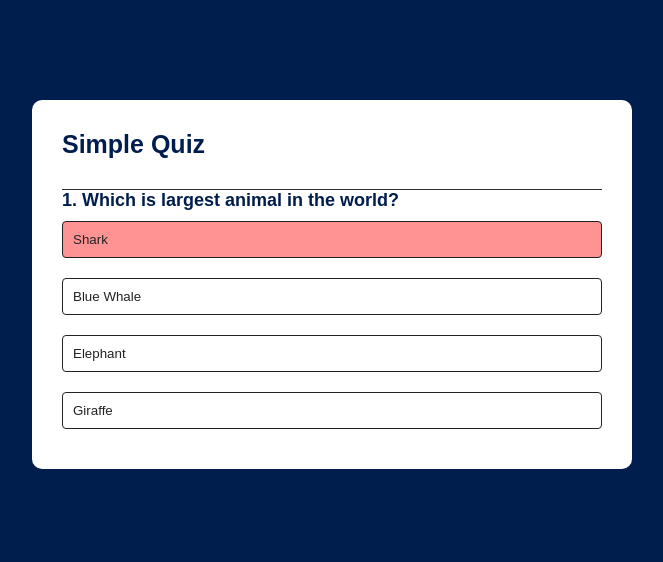
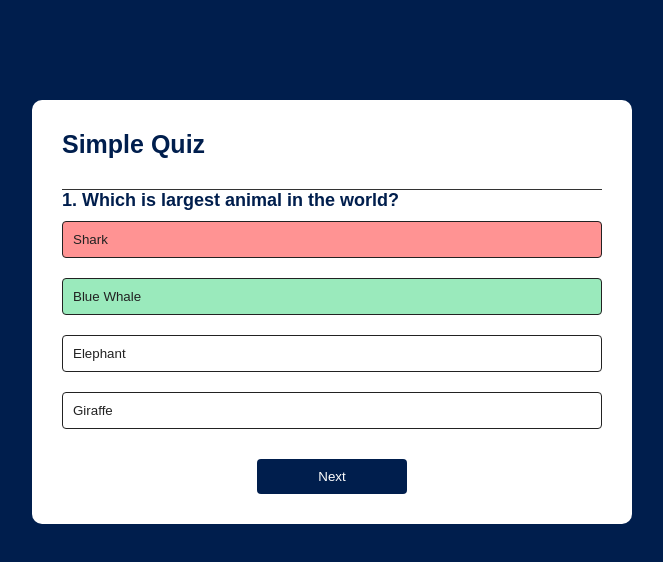
Before and after one commit to developer-rak/Quiz-App, a plain HTML site: page index.html in a window 1280 px wide. Both pictures are taken after a click on the button "Shark". Shown: the whole page, without its empty margins (308-971 px from the left). Drawn offline with Linux system fonts and the light colour scheme.

Commit message:
added js

```diff
--- a/main.js
+++ b/main.js
@@ -131,6 +131,13 @@ function selectAnswer(e) {
     } else {
         selectedBtn.classList.add("incorrect");
     }
+    Array.from(answerButtons.children).forEach(button => {
+        if (button.dataset.correct === "true") {
+            button.classList.add("correct");
+        }
+        button.disabled = true;
+    });
+    nextButton.style.display = "block";
 }
 
 startQuiz();
--- a/style.css
+++ b/style.css
@@ -45,9 +45,12 @@ body {
     cursor: pointer;
     transition: all .3s;
 }
-.btn:hover {
+.btn:hover:not([disabled]) {
     background: #222;
     color: #fff;
+}
+.btn:disabled{
+    cursor: no-drop;
 }
 
 #next-btn {
```
